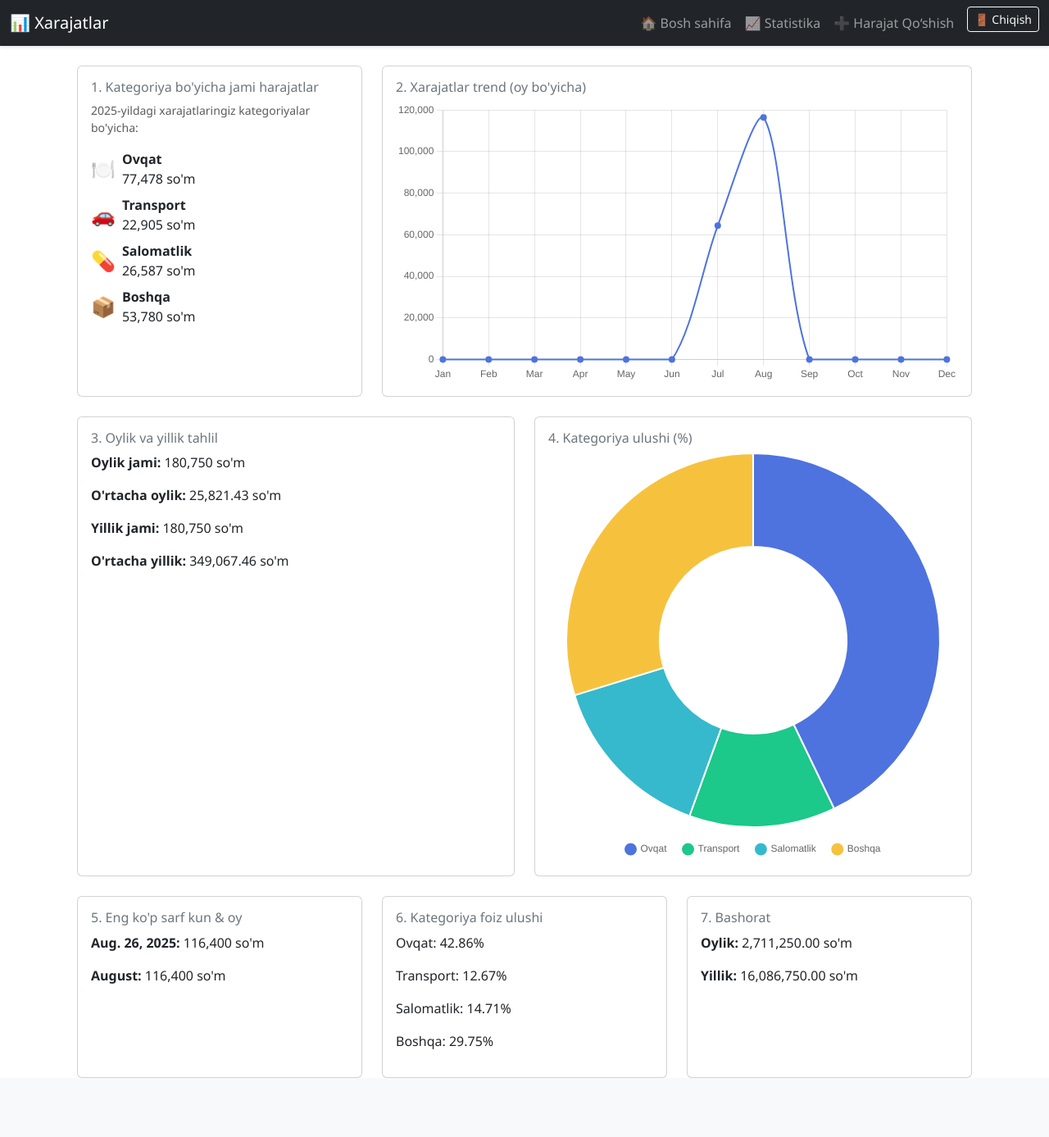
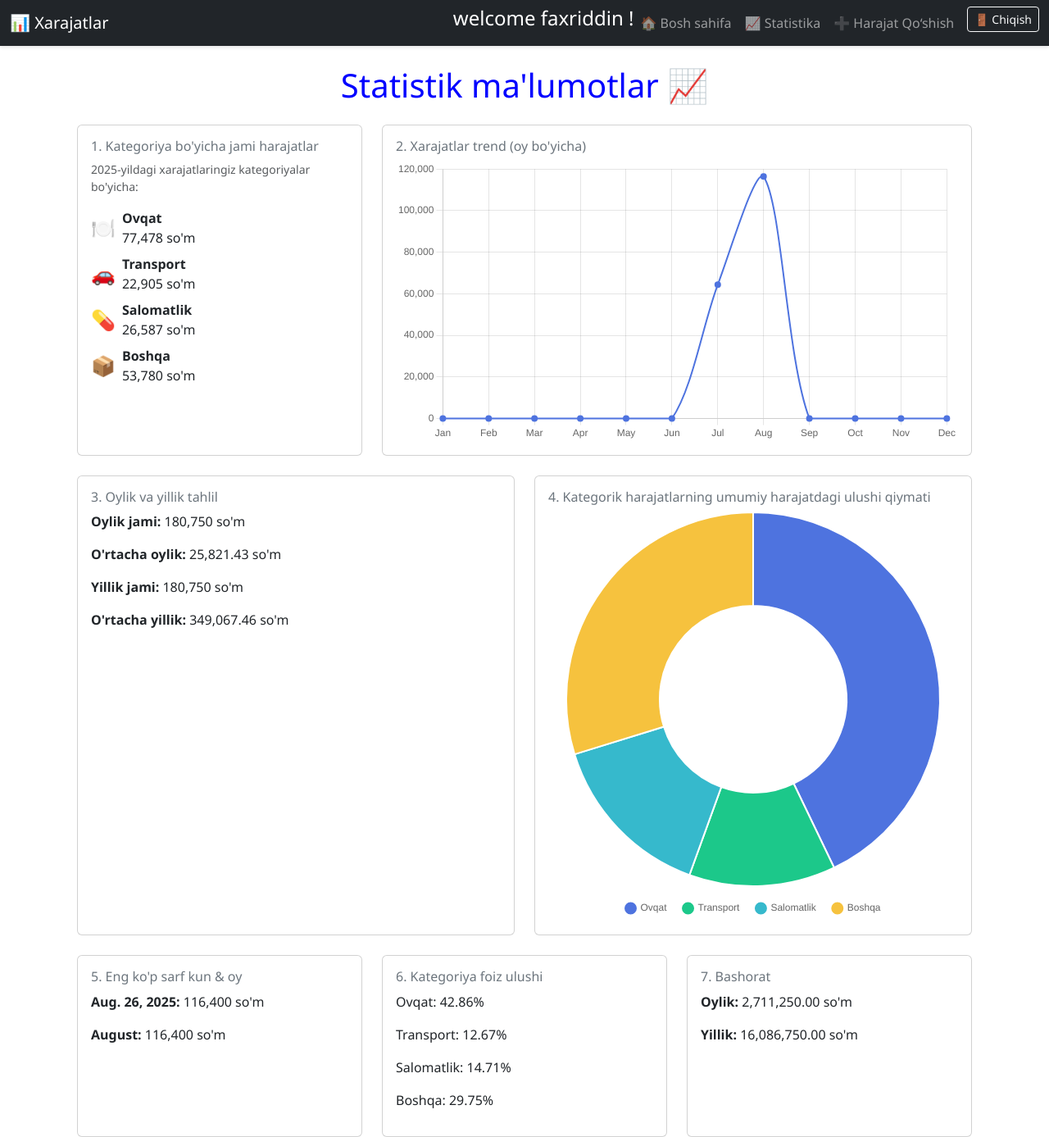
Before and after one commit to faxriddinprof/Skedjul, a Django app: page /statistics/statistics/ in a window 1280 px wide. Shown: the whole page at 82% size. Before the commit the page ends 1315 px from the top, so only its background shows below. Run offline with Django 5.2, Linux system fonts and the light colour scheme; a user stored in the database is signed in; data comes from the database, SQL or seed files in the repository; both versions use the stored data as it was after the commit; some libraries are stand-ins or nearby versions.

Commit message:
changet somthing

```diff
--- a/templates/base.html
+++ b/templates/base.html
@@ -11,7 +11,6 @@
     <script src="{% static 'js/modals.js' %}" defer></script>
     <script src="{% static 'js/edit_modal.js' %}"></script>
     <script src="{% static 'js/deleteModal.js' %}"></script>
-
 </head>
 <body>
 
@@ -21,6 +20,7 @@
         <div class="collapse navbar-collapse">
             <ul class="navbar-nav ms-auto">
                 {% if user.is_authenticated %}
+                <h4>welcome {{ user.username }} !</h4>
                 <li class="nav-item">
                     <a href="{% url 'home' %}" class="nav-link">🏠 Bosh sahifa</a>
                 </li>
--- a/templates/statisticpage/statistics.html
+++ b/templates/statisticpage/statistics.html
@@ -10,6 +10,20 @@
 
 </head>
 {% block content %}
+
+<h1 class="text-center mb-4" style='color:blue'>Statistik ma'lumotlar 📈</h1>
+{% comment %} <div class="text-center mb-4">
+    <a href="{% url 'export_csv' %}" class="btn btn-primary">CSV ga eksport qilish</a>
+    <a href="{% url 'export_pdf' %}" class="btn btn-secondary">PDF ga eksport qilish</a>
+    <a href="{% url 'export_excel' %}" class="btn btn-success">Excel ga eksport qilish</a>
+</div> {% endcomment %}
+
+{% if not cat_totals %}
+<div class="alert alert-info text-center">
+    <strong>Statistika mavjud emas!</strong> Iltimos, avval xarajat qo'shing.
+</div>
+{% endif %}
+
 <div class="container mt-4">
   <div class="row gy-4">
     <!-- 1. Kategoriya bo'yicha jami -->
@@ -53,10 +67,11 @@
     <!-- 4. Kategoriya ulushi -->
     <div class="col-md-6 col-lg-6">
       <div class="card p-3 h-100">
-        <h6 class="text-secondary">4. Kategoriya ulushi (%)</h6>
+        <h6 class="text-secondary">4. Kategorik harajatlarning umumiy harajatdagi ulushi qiymati</h6>
         <canvas id="donutChart"></canvas>
       </div>
     </div>
+
 
     <!-- 5. Eng ko'p sarf kun va oy -->
     <div class="col-md-6 col-lg-4">
@@ -70,6 +85,7 @@
         {% endif %}
       </div>
     </div>
+
 
     <!-- 6. Foiz ulushi -->
     <div class="col-md-6 col-lg-4">
```
Also changed, not shown: db.sqlite3.
